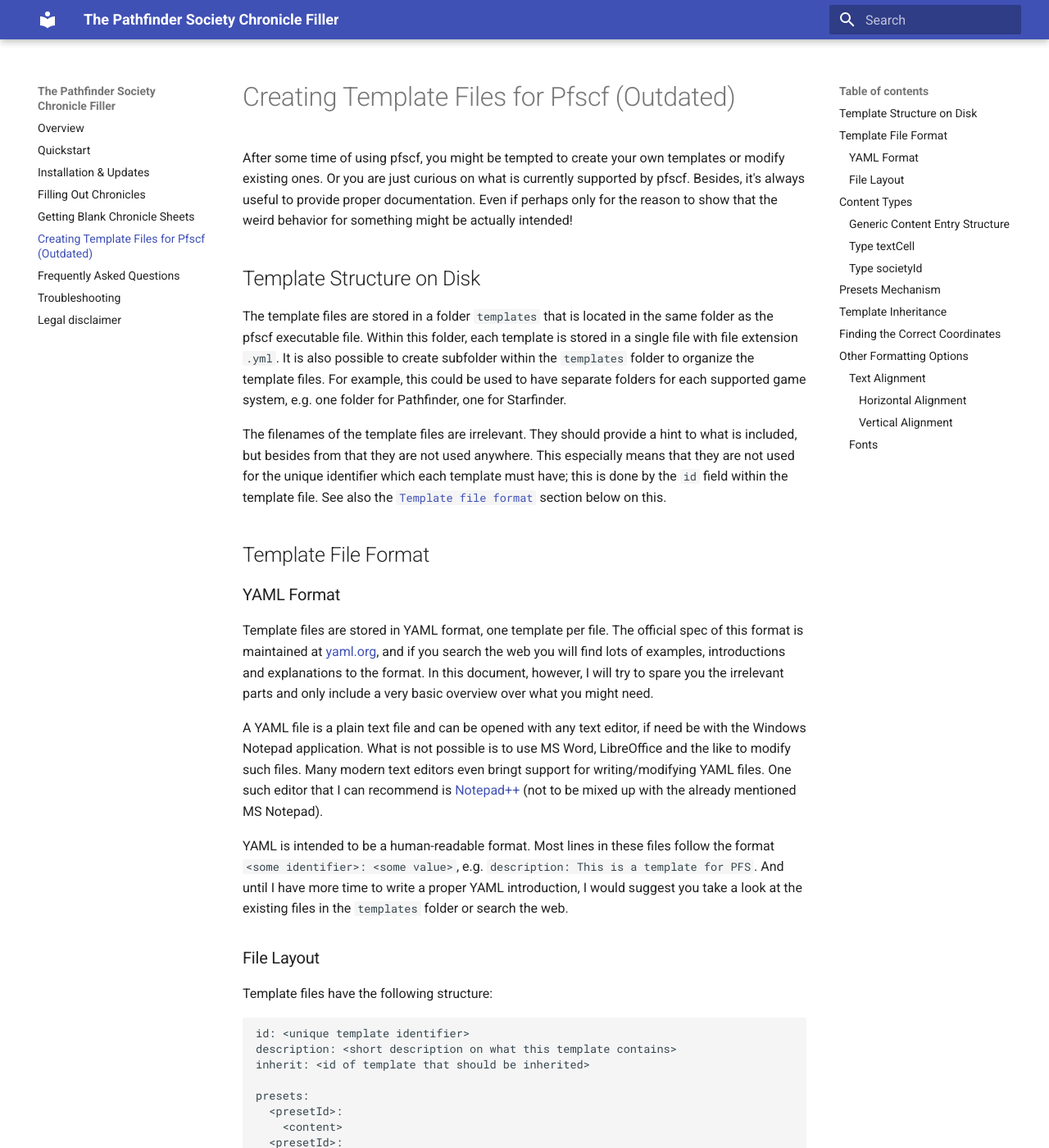
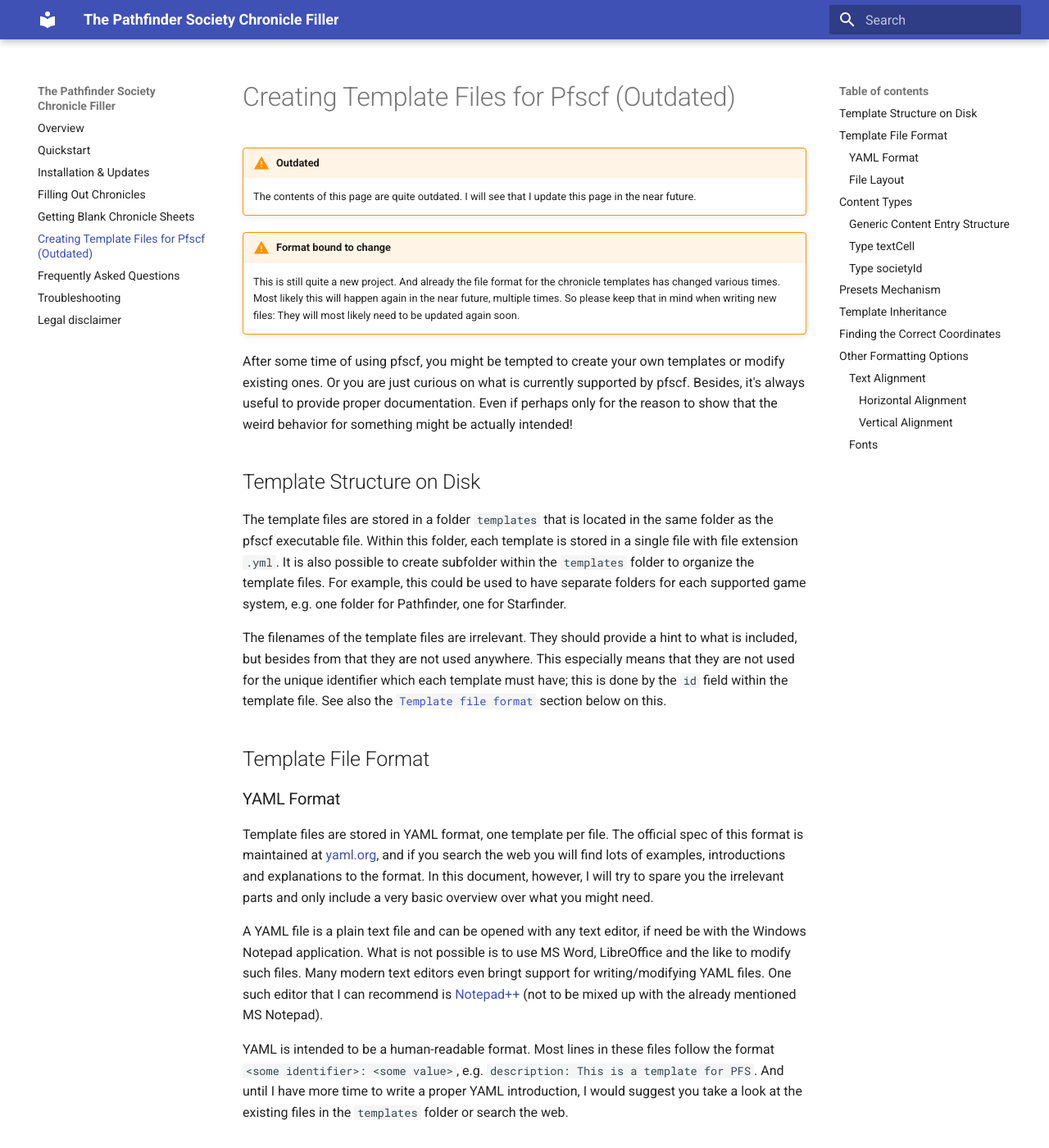
Before and after one commit to Blesmol/pfscf, an MkDocs documentation site: the page built from docs/templates.md, in a window 1280 px wide and 1400 px high. Shown: the whole window at 82% size. Built offline with MkDocs 1.6.1 and Material for MkDocs 9.7.7, drawn with Linux system fonts in a browser that asks for light colours; some of the changed text lies outside the part shown.

Commit message:
doc: add warning to outdated chapter

```diff
--- a/docs/templates.md
+++ b/docs/templates.md
@@ -1,4 +1,13 @@
 # Creating Template Files for Pfscf (Outdated)
+
+!!! warning "Outdated"
+	The contents of this page are quite outdated. I will see that I update this page in the near future.
+
+!!! warning "Format bound to change"
+	This is still quite a new project.
+	And already the file format for the chronicle templates has changed various times.
+	Most likely this will happen again in the near future, multiple times.
+	So please keep that in mind when writing new files: They will most likely need to be updated again soon.
 
 After some time of using pfscf, you might be tempted to create your own templates or modify existing ones.
 Or you are just curious on what is currently supported by pfscf.
--- a/mkdocs.yml
+++ b/mkdocs.yml
@@ -1,5 +1,9 @@
 site_name: The Pathfinder Society Chronicle Filler
 theme: material
+markdown_extensions:
+  - admonition
+  - pymdownx.superfences
+  - pymdownx.details
 nav:
   - index.md
   - quickstart.md
```
